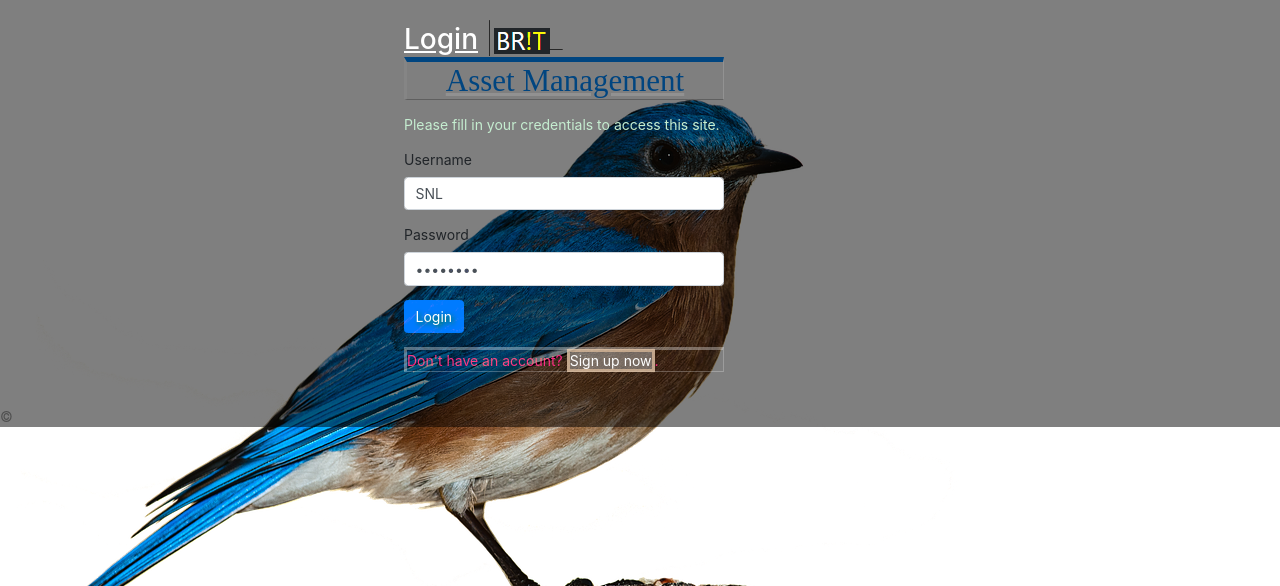
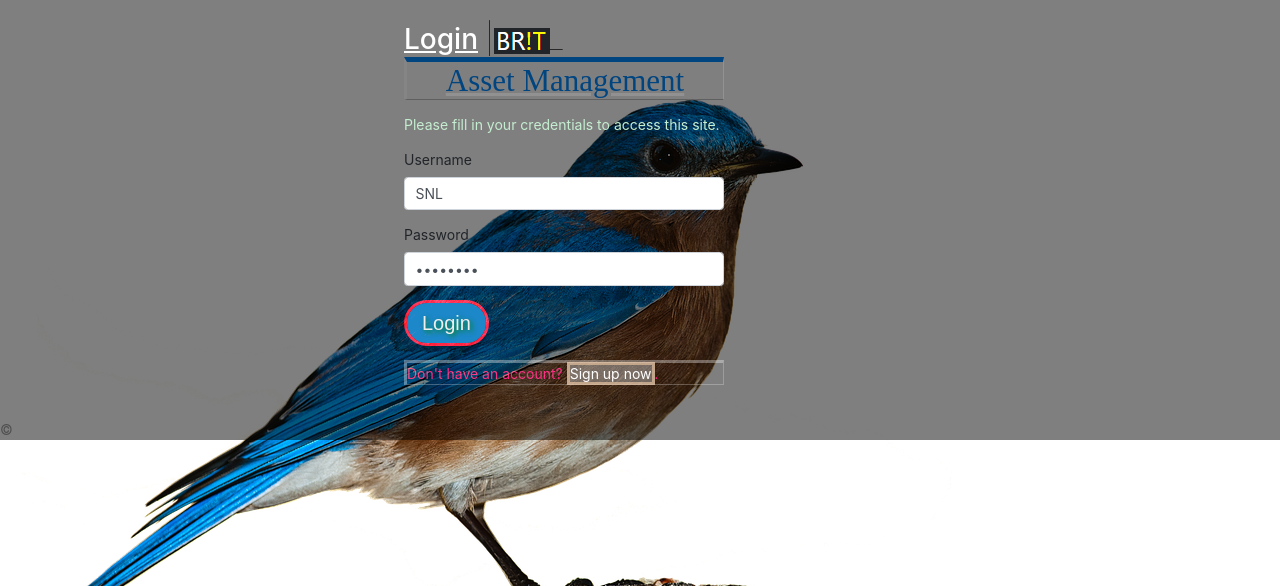
Before and after one commit to Kinkathra/BRIT, a PHP site: page /login.php in a window 1280 px wide. Shown: the top 586 px of the page. Run offline with PHP 8.4, Linux system fonts and the light colour scheme.

Commit message:
edit button

```diff
--- a/login.php
+++ b/login.php
@@ -136,6 +136,22 @@ flyBritFly {
         h2{color:white;}
          html{ font: 14px sans-serif; background-image:url(bird-1232416_960_720.webp); background-repeat:no-repeat; background;}
         .wrapper{ width: 360px; padding: 20px; mix-blend-mode: lighten }
+
+
+        .button {
+  background-color: #1c87c9;
+  -webkit-border-radius: 60px;
+  border-radius: 60px;
+  border: solid red;
+  color: #eeeeee;
+  cursor: pointer;
+  display: inline-block;
+  font-family: sans-serif;
+  font-size: 20px;
+  padding: 5px 15px;
+  text-align: center;
+  text-decoration: none;
+}
     </style>
 </head>
 <body>
@@ -172,7 +188,7 @@ flyBritFly {
                 <span class="invalid-feedback"></span>
             </div>
             <div class="form-group">
-                <input type="submit" class="btn btn-primary" value="Login" style="  text-shadow: 2px 2px 5px green">
+                <input type="submit" class="btn btn-primary button" value="Login" style="  text-shadow: 2px 2px 5px green">
             </div>
 <p style="color:#fc2683;border-left: solid #ffffff59;border-bottom: solid #80808052;border-top: solid #ffffff57;border-right: solid #ffffff3b;border-right-width: 1px;border-bottom: solid #ffffff42;border-bottom-width: 1px;/* margin: 0; */">Don't have an account? <a href="register.php"><span class="signUpNow">Sign up now</span></a>.</p>        </form>
     </div>
```
